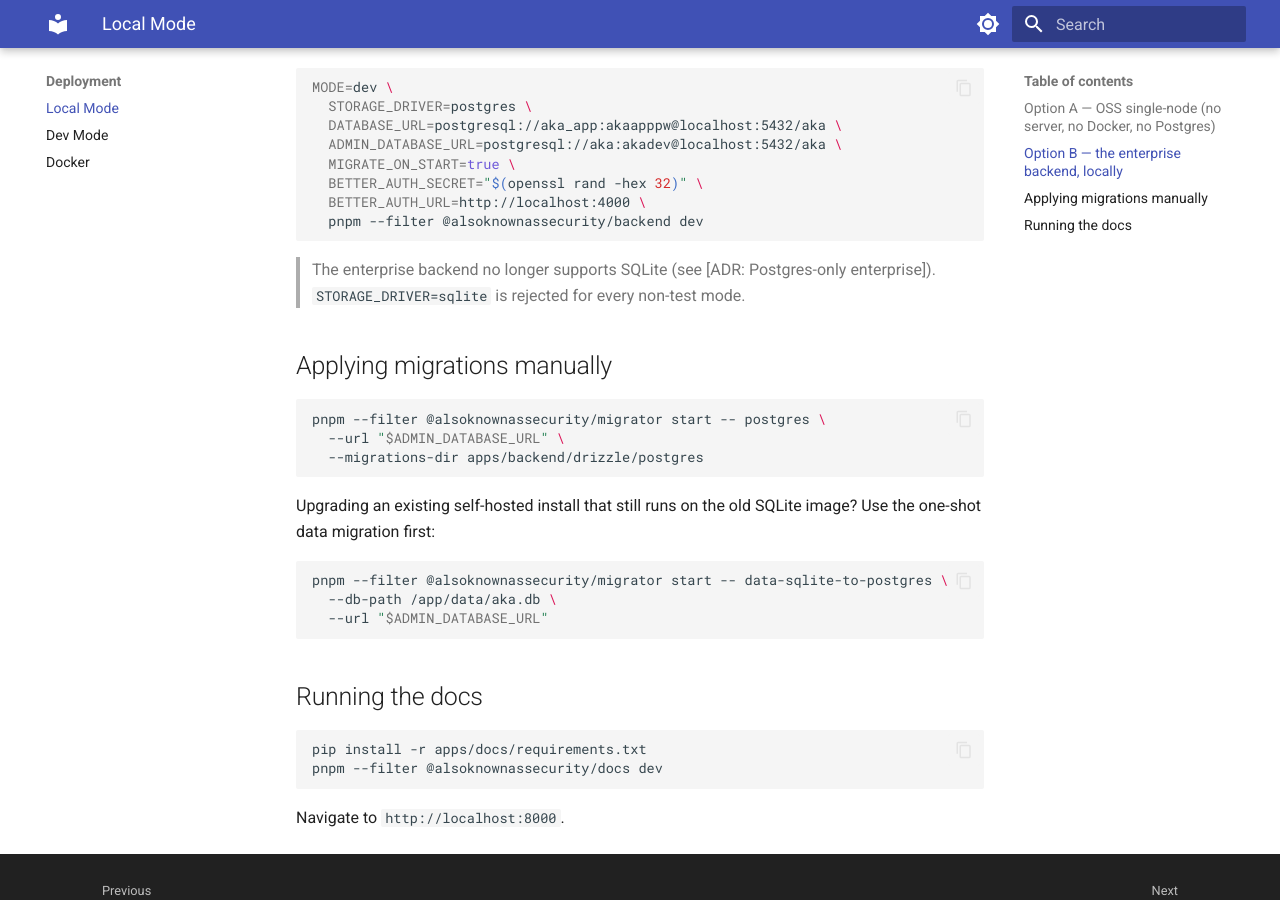
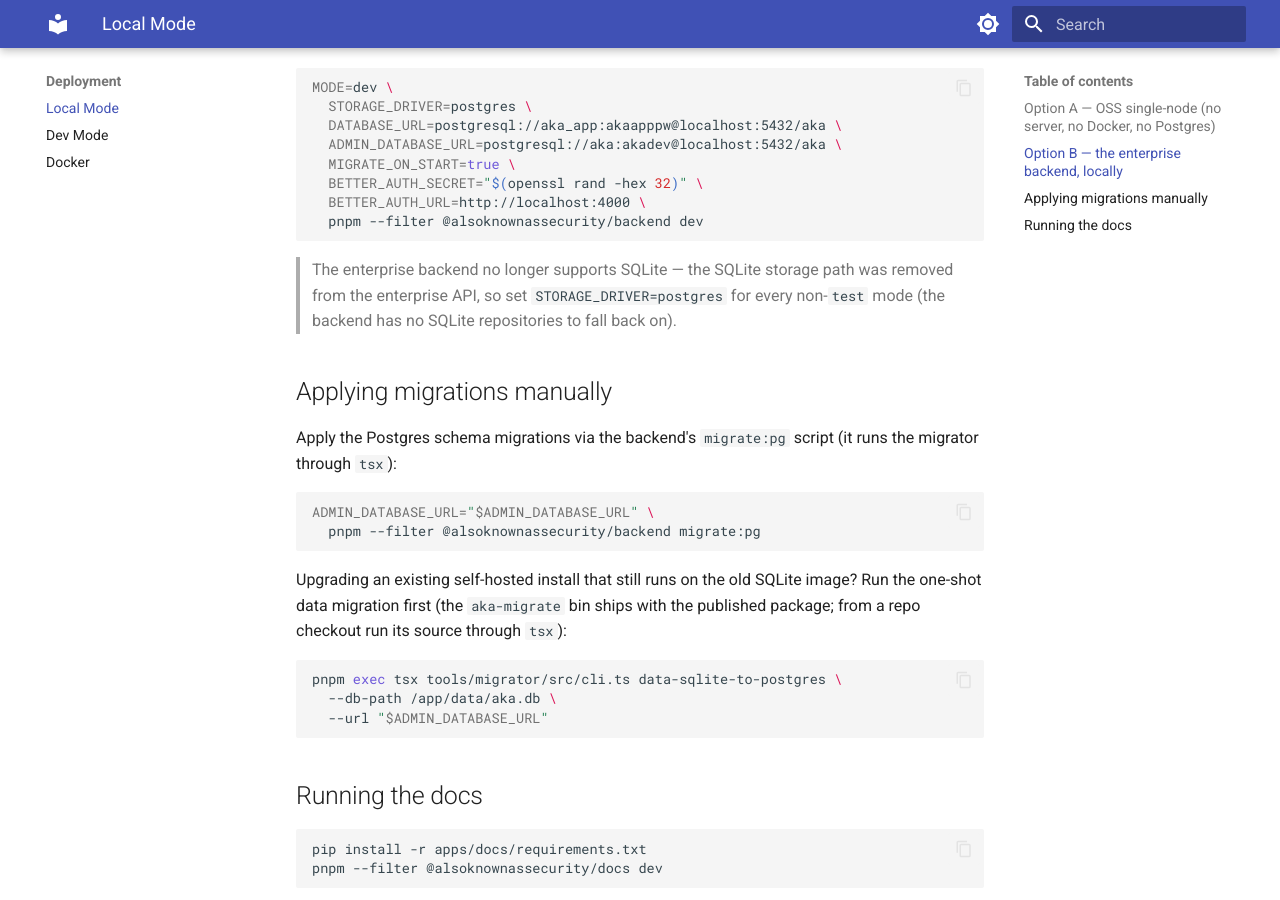
Before and after one commit to akasecurity/ai-tc-docs, an MkDocs documentation site: the page built from docs/deployment/local.md, in a window 1280 px wide and 900 px high, scrolled down 1064 px. Built offline with MkDocs 1.6.1 and Material for MkDocs 9.7.7, drawn with Linux system fonts in a browser that asks for light colours.

````diff
--- a/docs/deployment/local.md
+++ b/docs/deployment/local.md
@@ -52,23 +52,26 @@ MODE=dev \
   pnpm --filter @alsoknownassecurity/backend dev
 ```
 
-> The enterprise backend no longer supports SQLite (see
-> [ADR: Postgres-only enterprise]). `STORAGE_DRIVER=sqlite` is rejected for every
-> non-test mode.
+> The enterprise backend no longer supports SQLite — the SQLite storage path was
+> removed from the enterprise API, so set `STORAGE_DRIVER=postgres` for every
+> non-`test` mode (the backend has no SQLite repositories to fall back on).
 
 ## Applying migrations manually
 
+Apply the Postgres schema migrations via the backend's `migrate:pg` script (it
+runs the migrator through `tsx`):
+
 ```bash
-pnpm --filter @alsoknownassecurity/migrator start -- postgres \
-  --url "$ADMIN_DATABASE_URL" \
-  --migrations-dir apps/backend/drizzle/postgres
+ADMIN_DATABASE_URL="$ADMIN_DATABASE_URL" \
+  pnpm --filter @alsoknownassecurity/backend migrate:pg
 ```
 
 Upgrading an existing self-hosted install that still runs on the old SQLite image?
-Use the one-shot data migration first:
+Run the one-shot data migration first (the `aka-migrate` bin ships with the
+published package; from a repo checkout run its source through `tsx`):
 
 ```bash
-pnpm --filter @alsoknownassecurity/migrator start -- data-sqlite-to-postgres \
+pnpm exec tsx tools/migrator/src/cli.ts data-sqlite-to-postgres \
   --db-path /app/data/aka.db \
   --url "$ADMIN_DATABASE_URL"
 ```
````
Also changed, not shown: docs/architecture/overview.md (+3 -3 lines), docs/deployment/dev.md (+5 -5 lines), docs/deployment/docker.md (+2 -3 lines), docs/getting-started/configuration.md (+19 -16 lines), docs/index.md (+3 -1 lines).
